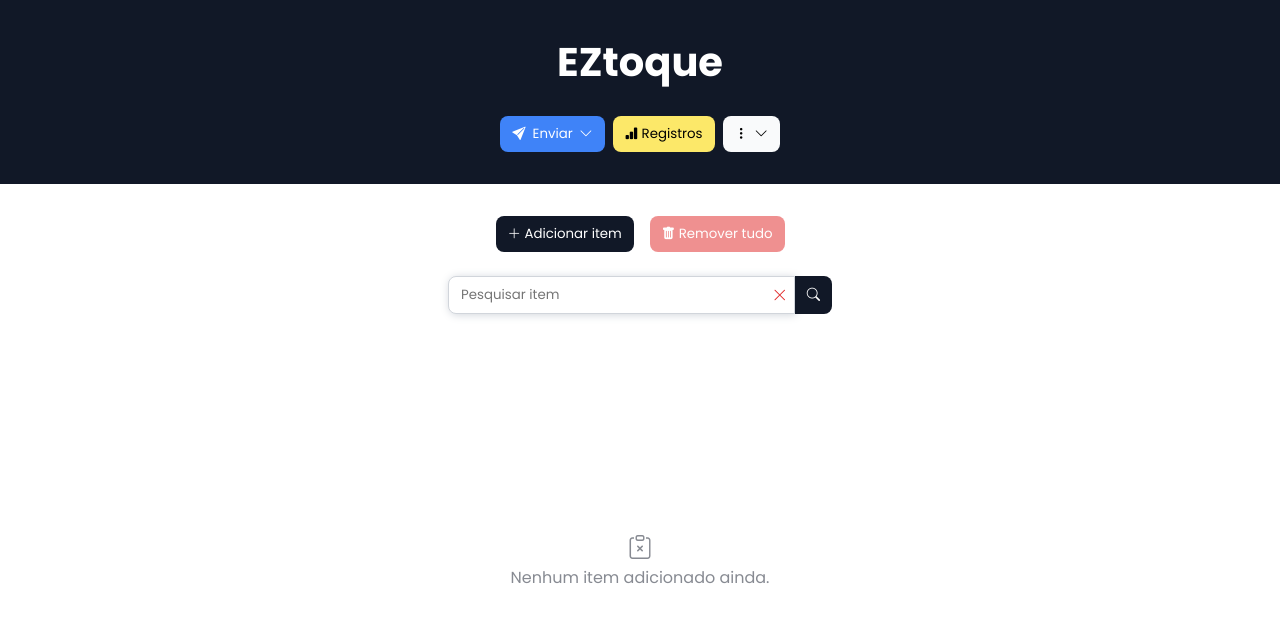
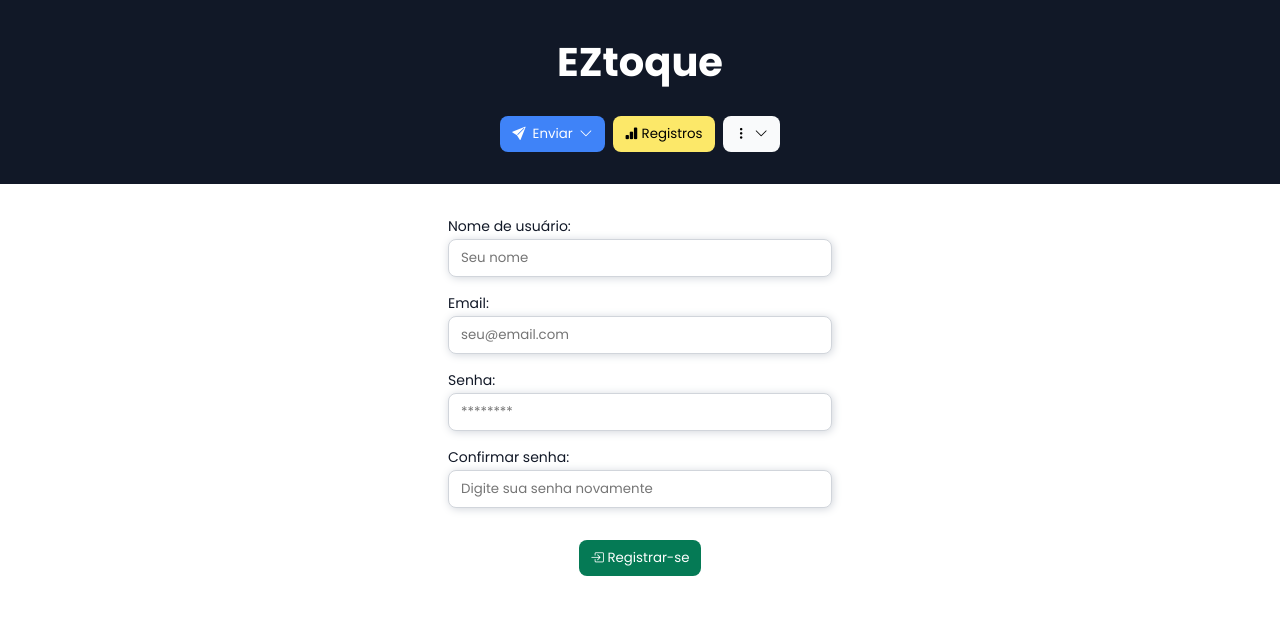
Before and after one commit to benhurk/Meu-Estoque, a React (Vite) app in the folder frontend/: page /signin in a window 1280 px wide. Shown: the top 622 px of the page. Built offline with nearby package versions, Linux system fonts and the light colour scheme; the HTML template or start-up script is replaced by a standard one.

Commit message:
react-router-dom setup

```diff
--- a/frontend/package.json
+++ b/frontend/package.json
@@ -10,11 +10,14 @@
         "preview": "vite preview"
     },
     "dependencies": {
+        "@types/react-router-dom": "^5.3.3",
         "axios": "^1.7.9",
         "eztoque": "file:..",
         "html2pdf.js": "^0.10.2",
         "react": "^18.3.1",
         "react-dom": "^18.3.1",
+        "react-router-dom": "^7.1.5",
+        "react-spinners": "^0.15.0",
         "zustand": "^5.0.3"
     },
     "devDependencies": {
--- a/frontend/src/App.tsx
+++ b/frontend/src/App.tsx
@@ -1,16 +1,21 @@
+import { BrowserRouter, Routes, Route } from 'react-router-dom';
+
 import './styles.css';
 
-import Header from './components/Header';
-import List from './components/List';
+import AuthProvider from './contexts/AuthProvider';
+import MainPage from './pages/Main';
+import SignIn from './pages/SignIn';
 
 function App() {
     return (
-        <>
-            <Header />
-            <main className='container'>
-                <List />
-            </main>
-        </>
+        <AuthProvider>
+            <BrowserRouter>
+                <Routes>
+                    <Route path='/signin' element={<SignIn />} />
+                    <Route path='/' element={<MainPage />} />
+                </Routes>
+            </BrowserRouter>
+        </AuthProvider>
     );
 }
 
--- /dev/null
+++ b/frontend/src/pages/Main.tsx
@@ -0,0 +1,13 @@
+import Header from '../components/Header';
+import List from '../components/List';
+
+export default function MainPage() {
+    return (
+        <>
+            <Header />
+            <main className='container'>
+                <List />
+            </main>
+        </>
+    );
+}
--- /dev/null
+++ b/frontend/src/pages/SignIn.tsx
@@ -0,0 +1,13 @@
+import Header from '../components/Header';
+import UserForm from '../components/UserForm';
+
+export default function SignIn() {
+    return (
+        <>
+            <Header />
+            <main className='container'>
+                <UserForm />
+            </main>
+        </>
+    );
+}
```
Also changed, not shown: 1 other file (tests, documents, lock files or other folders).
